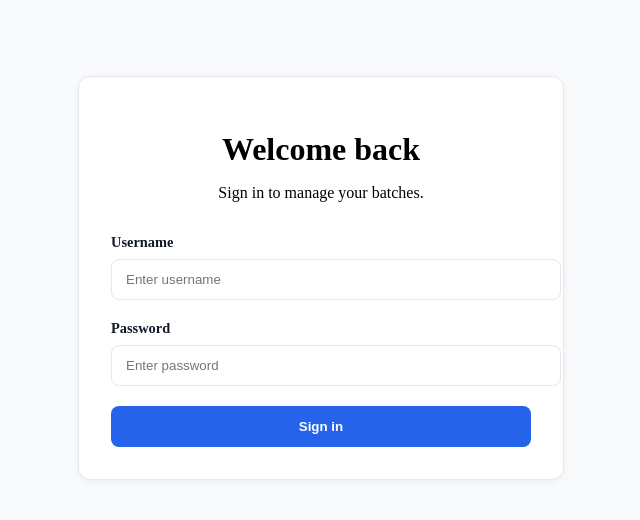
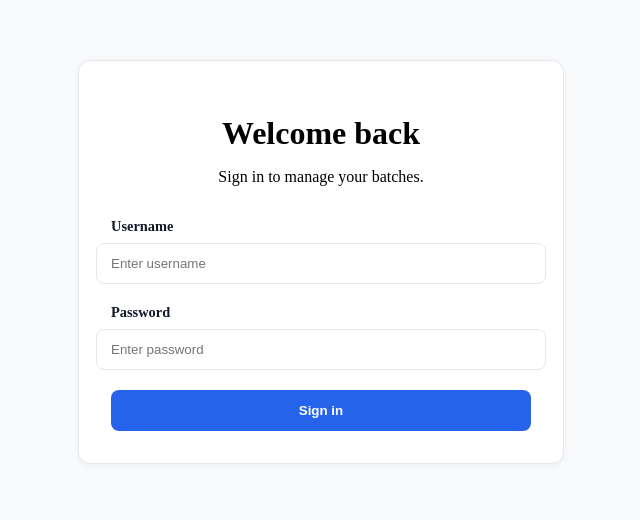
Before and after one commit to ahsandev8/batch-tracking-ui, a React (Vite) app: page /login in a window 1280 px wide. Shown: the part 146-666 px from the top of the page, without its empty margins (319-959 px from the left). Built offline with nearby package versions, Linux system fonts and the light colour scheme.

Commit message:
feat: Update Login component styles and enhance input handling

```diff
--- a/src/pages/Login/Login.module.scss
+++ b/src/pages/Login/Login.module.scss
@@ -8,7 +8,7 @@
   align-items: center;
   justify-content: center;
 
-  padding: 1rem;
+  // padding: 1rem;
 
   background: $background;
 }
@@ -44,17 +44,21 @@
 
 .field {
   display: flex;
+  align-items: center;
   flex-direction: column;
   gap: 0.5rem;
 
   label {
+    // text-align: left;
+    align-self: flex-start;
     font-size: 0.9rem;
     font-weight: 600;
     color: $text;
+    padding: 0;
   }
 
   input {
-    width: 100%;
+    width: 90%;
 
     padding: 0.75rem 0.875rem;
 
--- a/src/pages/Login/Login.tsx
+++ b/src/pages/Login/Login.tsx
@@ -59,6 +59,12 @@ const Login = () => {
     }
   };
 
+  const handleChange = (event: React.ChangeEvent<HTMLInputElement>) => {
+    if (errorMessage) {
+      setErrorMessage("");
+    }
+  };
+
   return (
     <main className={styles.page}>
       <div className={styles.card}>
@@ -82,7 +88,9 @@ const Login = () => {
               id="username"
               type="text"
               value={username}
-              onChange={(event) => setUsername(event.target.value)}
+              onChange={(event) => {
+                (setUsername(event.target.value), handleChange(event));
+              }}
               placeholder="Enter username"
               autoComplete="username"
               disabled={loading}
@@ -96,7 +104,9 @@ const Login = () => {
               id="password"
               type="password"
               value={password}
-              onChange={(event) => setPassword(event.target.value)}
+              onChange={(event) => {
+                (setPassword(event.target.value), handleChange(event));
+              }}
               placeholder="Enter password"
               autoComplete="current-password"
               disabled={loading}
```
